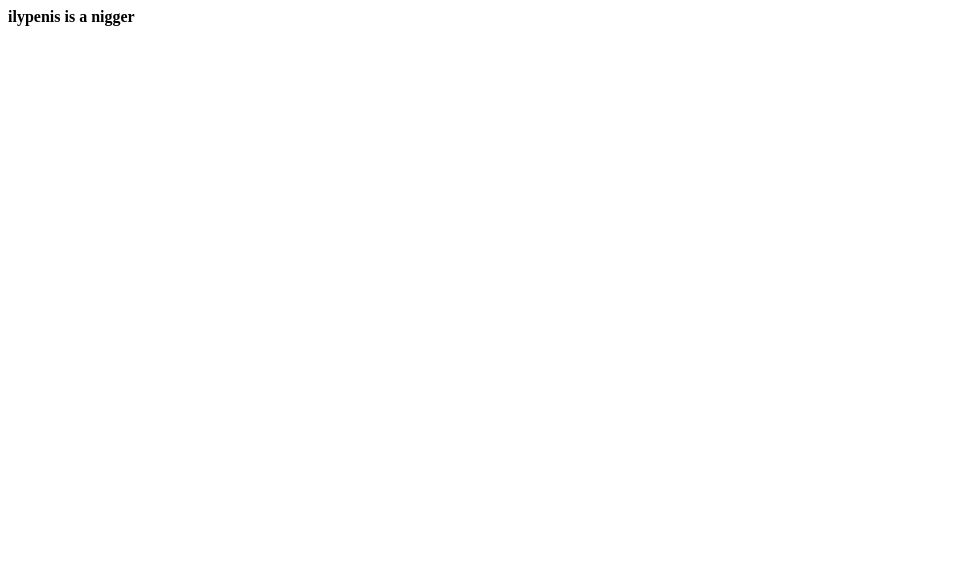
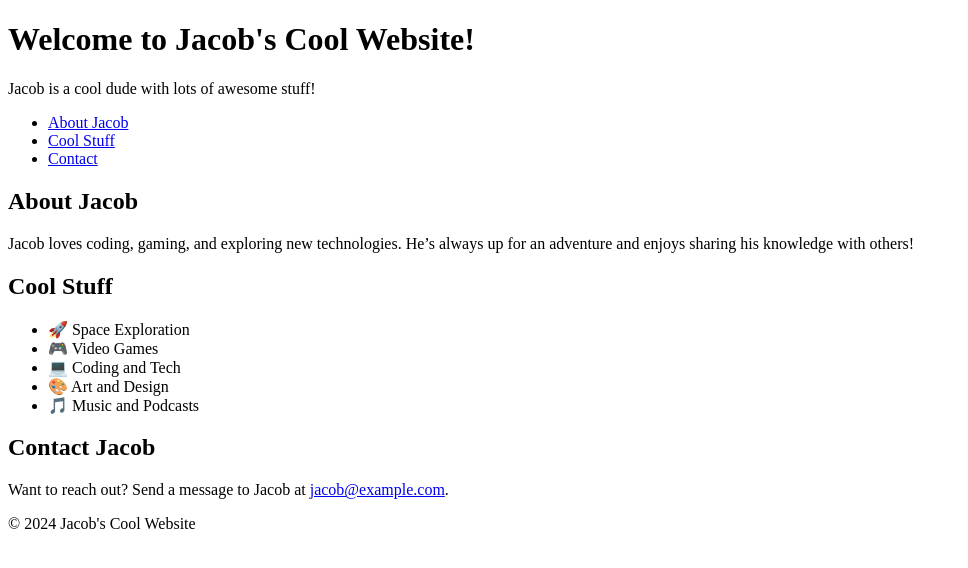
Before and after one commit to 1977Syntax/JacobWebsite, a plain HTML site: page index.html in a window 1280 px wide. Shown: the whole page, without its empty margins (0-968 px from the left). Drawn offline with Linux system fonts and the light colour scheme.

Commit message:
Update index.html

```diff
--- a/index.html
+++ b/index.html
@@ -1 +1,52 @@
-<b>ilypenis is a nigger</b>
+<!DOCTYPE html>
+<html lang="en">
+<head>
+    <meta charset="UTF-8">
+    <meta name="viewport" content="width=device-width, initial-scale=1.0">
+    <title>Jacob is a Cool Dude</title>
+    <link rel="stylesheet" href="styles.css">
+</head>
+<body>
+    <header>
+        <h1>Welcome to Jacob's Cool Website!</h1>
+        <p>Jacob is a cool dude with lots of awesome stuff!</p>
+    </header>
+
+    <nav>
+        <ul>
+            <li><a href="#about">About Jacob</a></li>
+            <li><a href="#cool-stuff">Cool Stuff</a></li>
+            <li><a href="#contact">Contact</a></li>
+        </ul>
+    </nav>
+
+    <main>
+        <section id="about">
+            <h2>About Jacob</h2>
+            <p>Jacob loves coding, gaming, and exploring new technologies. He’s always up for an adventure and enjoys sharing his knowledge with others!</p>
+        </section>
+
+        <section id="cool-stuff">
+            <h2>Cool Stuff</h2>
+            <ul>
+                <li>🚀 Space Exploration</li>
+                <li>🎮 Video Games</li>
+                <li>💻 Coding and Tech</li>
+                <li>🎨 Art and Design</li>
+                <li>🎵 Music and Podcasts</li>
+            </ul>
+        </section>
+
+        <section id="contact">
+            <h2>Contact Jacob</h2>
+            <p>Want to reach out? Send a message to Jacob at <a href="mailto:jacob@example.com">jacob@example.com</a>.</p>
+        </section>
+    </main>
+
+    <footer>
+        <p>&copy; 2024 Jacob's Cool Website</p>
+    </footer>
+
+    <script src="script.js"></script>
+</body>
+</html>
```
